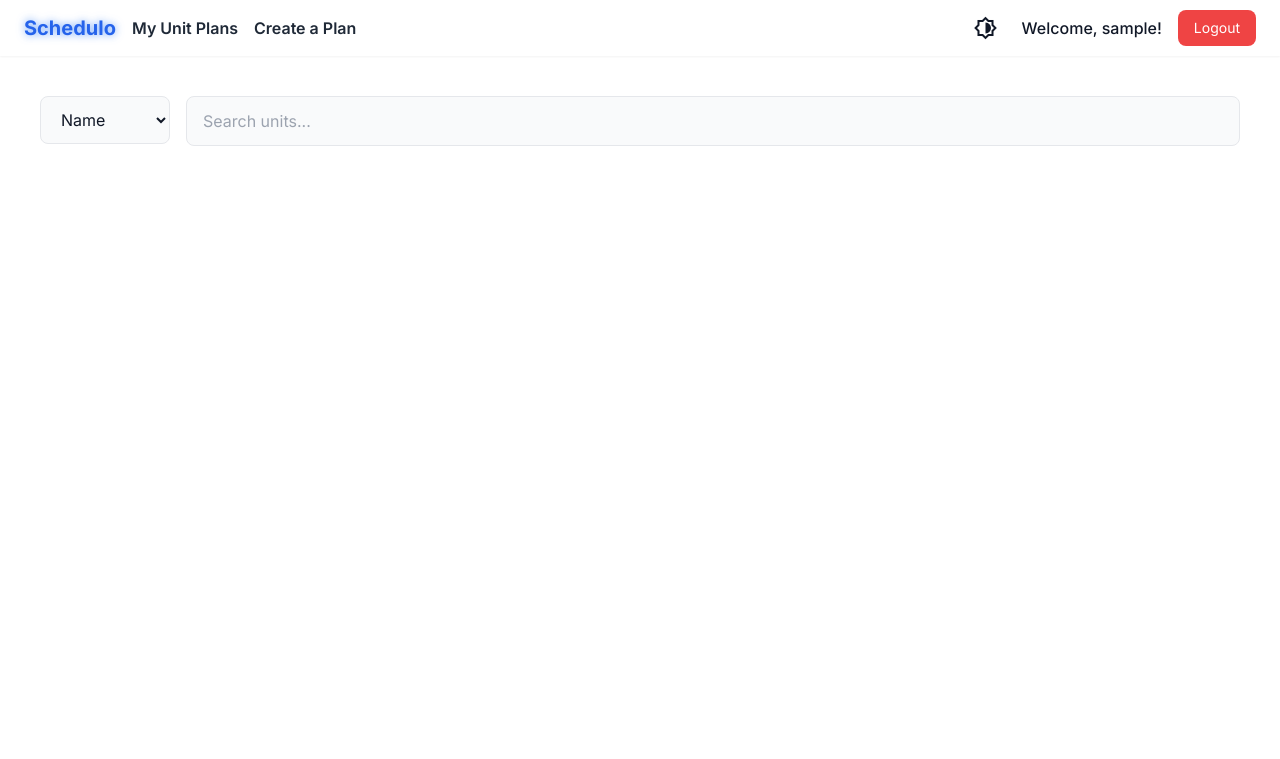
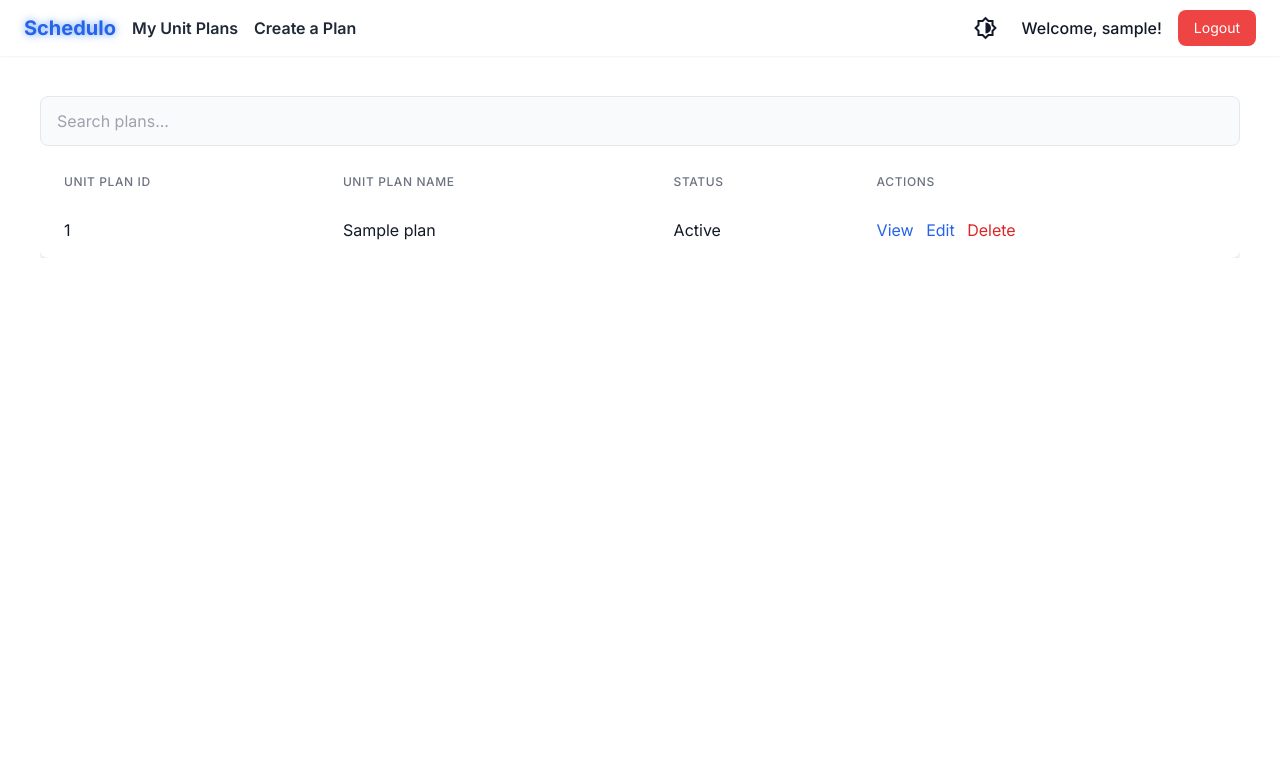
Before and after one commit to beugo/schedulo, a Flask app: page /unitplans in a window 1280 px wide. Shown: the top 759 px of the page. Run offline with Flask 3, Linux system fonts and the light colour scheme; a user stored in the database is signed in; tables that the repository leaves empty hold one stand-in row (values such as "Sample post"); some libraries are stand-ins or nearby versions.

Commit message:
+ Basic my unit plans page

```diff
--- a/src/app/models.py
+++ b/src/app/models.py
@@ -45,6 +45,7 @@ class UnitPlan(db.Model):
 
     id = db.Column(db.Integer, primary_key=True)
     user_id = db.Column(db.Integer, db.ForeignKey("users.id"), nullable=False)
+    name = db.Column(db.String(64), nullable=False)
     is_deleted = db.Column(db.Boolean, default=False)
 
 class UnitPlanToUnit(db.Model):
--- a/src/app/routes.py
+++ b/src/app/routes.py
@@ -143,6 +143,7 @@ def all_units():
 def save_units():
     """Saves the selected units to the database."""
 
+    plan_name = request.json.get("plan_name", "")
     units = request.json.get("units", [])
 
     if not units:
@@ -151,12 +152,15 @@ def save_units():
     if current_user.id is None:
         flash("User not logged in", "error")
         return jsonify({"message": "User not logged in"}), 401
+    if not plan_name:
+        flash("No plan name provided", "error")
+        return jsonify({"message": "No plan name provided"}), 400
 
     seen_positions = set()
 
     #  Add Plan to the database to get plan id
     user_id = current_user.id
-    new_plan = UnitPlan(user_id=user_id)
+    new_plan = UnitPlan(user_id=user_id, name=plan_name)
     db.session.add(new_plan)
     db.session.commit()
 
@@ -187,8 +191,25 @@ def save_units():
 
     db.session.commit()
 
-
     # Should be safe hopefully
-
     flash("Saved Unit Plan", "success")
     return jsonify({"message": "Units saved successfully"})
+
+@main.route("/UserUnitPlans", methods=["GET"])
+def get_user_unit_plans():
+    """Get all unit plans for the current user."""
+    if current_user.id:
+        unit_plans = UnitPlan.query.filter_by(user_id=current_user.id).all()
+        return jsonify(
+            [
+                {
+                    "id": plan.id,
+                    "name": plan.name,
+                    "user_id": plan.user_id,
+                    "is_deleted": plan.is_deleted,
+                }
+                for plan in unit_plans
+            ]
+        )
+    else:
+        return jsonify({"message": "User not logged in"}), 401
--- a/src/app/static/js/search.js
+++ /dev/null
@@ -1,39 +0,0 @@
-document.addEventListener('DOMContentLoaded', function () {
-    const input = document.getElementById('searchInput');
-    const searchType = document.getElementById('searchType');
-    const results = document.getElementById('results');
-    let debounceTimer;
-
-    input.addEventListener('input', function () {
-        clearTimeout(debounceTimer);
-        const query = input.value.trim();
-
-        if (!query) {
-            results.innerHTML = '';
-            return;
-        }
-
-        debounceTimer = setTimeout(() => {
-            fetch(`/search_units?q=${encodeURIComponent(query)}&type=${searchType.value}`)
-                .then(response => response.json())
-                .then(data => {
-                    results.innerHTML = '';
-                    data.forEach(unit => {
-                        const li = document.createElement('li');
-                        li.textContent = `${unit.unit_name} (${unit.unit_code})`;
-                        li.addEventListener('click', () => {
-                            input.value = li.textContent;
-                            results.innerHTML = '';
-                        });
-                        results.appendChild(li);
-                    });
-                });
-        }, 300);
-    });
-
-    document.addEventListener('click', (e) => {
-        if (!results.contains(e.target) && e.target !== input) {
-            results.innerHTML = '';
-        }
-    });
-});
--- /dev/null
+++ b/src/app/static/js/unitplans.js
@@ -0,0 +1,52 @@
+document.addEventListener("DOMContentLoaded", function() {
+    const input = document.getElementById('searchInput');
+    const results = document.getElementById('results');
+    const tbody = document.getElementById('unitTableBody');
+    let allUnits = [];
+
+    function renderTable(units) {
+        tbody.innerHTML = "";
+        units.forEach(unit => {
+            const tr = document.createElement("tr");
+            tr.className = "hover:bg-gray-100 dark:hover:bg-dark-secondary";
+
+            tr.innerHTML = `
+                <td class="px-6 py-4 whitespace-nowrap">${unit.id}</td>
+                <td class="px-6 py-4 whitespace-nowrap">${unit.name}</td>
+                <td class="px-6 py-4 whitespace-nowrap">${unit.is_deleted ? 'Deleted' : 'Active'}</td>
+                <td class="px-6 py-4 whitespace-nowrap">
+                    <a href="#" class="text-blue-600 hover:text-blue-900">View</a>
+                    <a href="#" class="text-blue-600 hover:text-blue-900 ml-2">Edit</a>
+                    <a href="#" class="text-red-600 hover:text-red-900 ml-2">Delete</a>
+                </td>
+            `;
+            tbody.appendChild(tr);
+        });
+    }
+
+    fetch("/UserUnitPlans")
+        .then(response => response.json())
+        .then(data => {
+            allUnits = data;
+            renderTable(allUnits);
+        }).then(data => {
+            showAlert(data.message, response.ok ? "success" : "error");
+        });
+
+    input.addEventListener('input', function () {
+        const query = input.value.trim().toLowerCase();
+        const filtered = allUnits.filter(unit => unit.name.toLowerCase().includes(query));
+        renderTable(filtered);
+    });
+
+    function showAlert(message, category) {
+        const container = document.querySelector('.absolute-container ul');
+        const alertDiv = document.createElement('div');
+        alertDiv.className = `alert ${category}`;
+        alertDiv.innerHTML = `
+            <span class="closebtn" onclick="this.parentElement.style.display='none';">&times;</span>
+            ${message}
+        `;
+        container.appendChild(alertDiv);
+    }
+});
--- a/src/app/templates/unitplans.html
+++ b/src/app/templates/unitplans.html
@@ -3,18 +3,10 @@
 {% block title %}Unit Plans{% endblock %}
 
 {% block content %}
+<div class="flex flex-col w-full">
     <div class="w-full flex flex-row gap-4 transition-colors duration-300">
-    <div>
-        <select id="searchType" class="flex w-full px-4 py-3 rounded-lg border border-gray-200 dark:border-dark-border
-        bg-gray-50 dark:bg-dark-fg text-gray-900 dark:text-dark-primary
-        focus:outline-none focus:border-blue-500 dark:focus:border-blue-400
-        transition">
-            <option value="name">Name</option>
-            <option value="code">Unit Code</option>
-        </select>
-    </div>
         <div class="flex flex-col flex-grow" style="position: relative;">
-        <input type="text" id="searchInput" placeholder="Search units..." autocomplete="off"
+            <input type="text" id="searchInput" placeholder="Search plans..." autocomplete="off"
             class="w-full px-4 py-3 rounded-lg border border-gray-200 dark:border-dark-border
             bg-gray-50 dark:bg-dark-fg text-gray-900 dark:text-dark-primary
             focus:outline-none focus:border-blue-500 dark:focus:border-blue-400
@@ -22,5 +14,34 @@
             <ul id="results" class="dropdown-list" style="width: 100%;"></ul>
         </div>
     </div>
-<script src="{{ url_for('static', filename='js/search.js') }}"></script>
+    <div class="flex flex-col mt-4 w-full">
+        <div class="overflow-x-auto">
+            <table class="min-w-full bg-white dark:bg-dark-fg rounded-lg shadow-md">
+                <thead>
+                    <tr>
+                        <th class="px-6 py-3 text-left text-xs font-medium text-gray-500 uppercase tracking-wider">Unit Plan Id</th>
+                        <th class="px-6 py-3 text-left text-xs font-medium text-gray-500 uppercase tracking-wider">Unit Plan Name</th>
+                        <th class="px-6 py-3 text-left text-xs font-medium text-gray-500 uppercase tracking-wider">Status</th>
+                        <th class="px-6 py-3 text-left text-xs font-medium text-gray-500 uppercase tracking-wider">Actions</th>
+                    </tr>
+                </thead>
+                <tbody id="unitTableBody">
+                    {% for unit in units %}
+                    <tr class="hover:bg-gray-100 dark:hover:bg-dark-secondary">
+                        <td class="px-6 py-4 whitespace-nowrap">{{ unit.code }}</td>
+                        <td class="px-6 py-4 whitespace-nowrap">{{ unit.name }}</td>
+                        <td class="px-6 py-4 whitespace-nowrap">
+                            <a href="" class="text-blue-600 hover:text-blue-900">View</a>
+                            <a href="" class="text-blue-600 hover:text-blue-900 ml-2">Edit</a>
+                            <a href="" class="text-red-600 hover:text-red-900 ml-2">Delete</a>
+                        </td>
+                    </tr>
+                    {% endfor %}
+                </tbody>
+            </table>
+        </div>
+
+    </div>
+</div>
+<script src="{{ url_for('static', filename='js/unitplans.js') }}"></script>
 {% endblock %}
```
Also changed, not shown: src/app/static/js/create.js (+7 -2 lines), src/app/templates/create.html (+7 -0 lines). Lines whose indentation alone changed are shown as unchanged.
